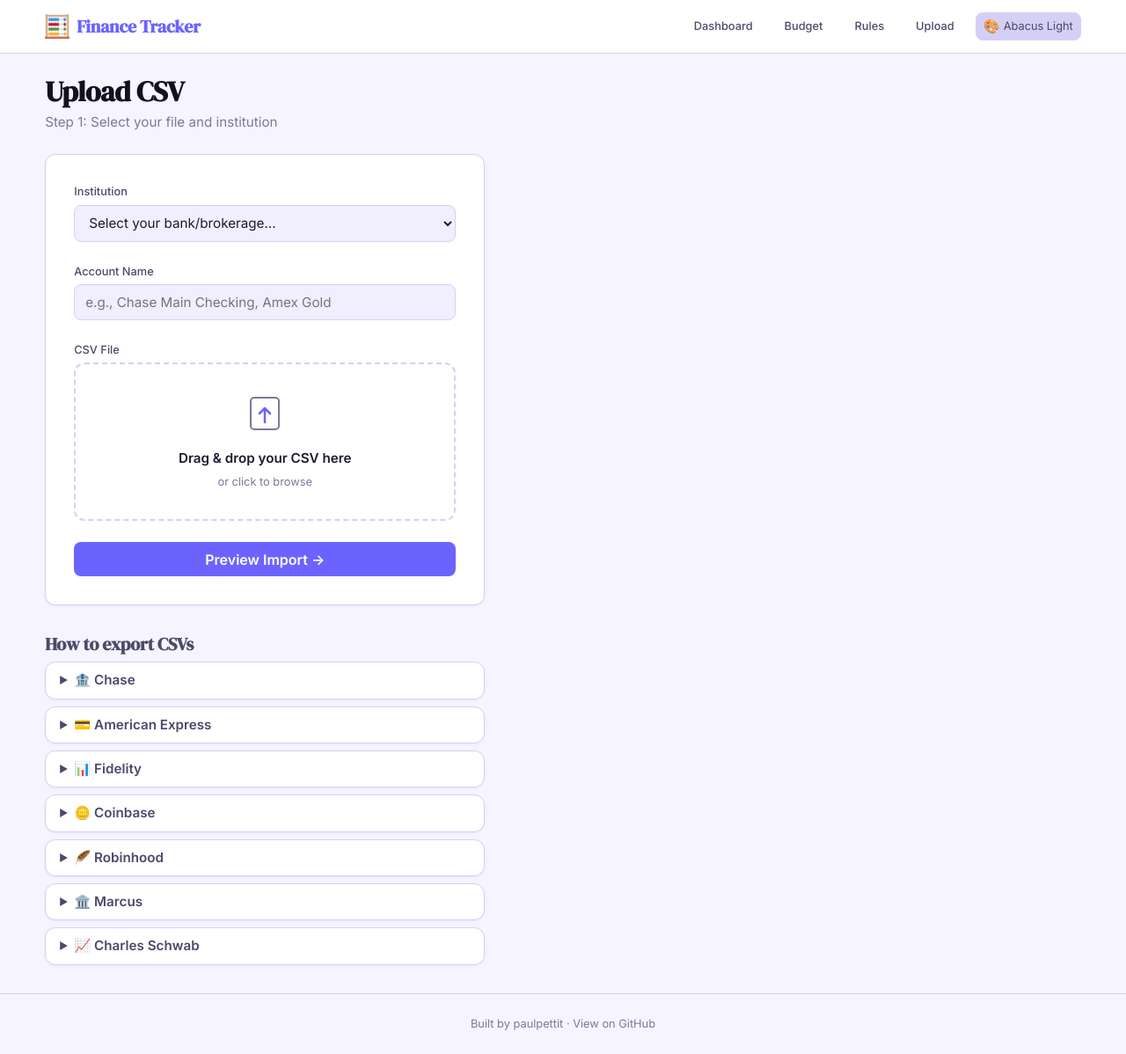
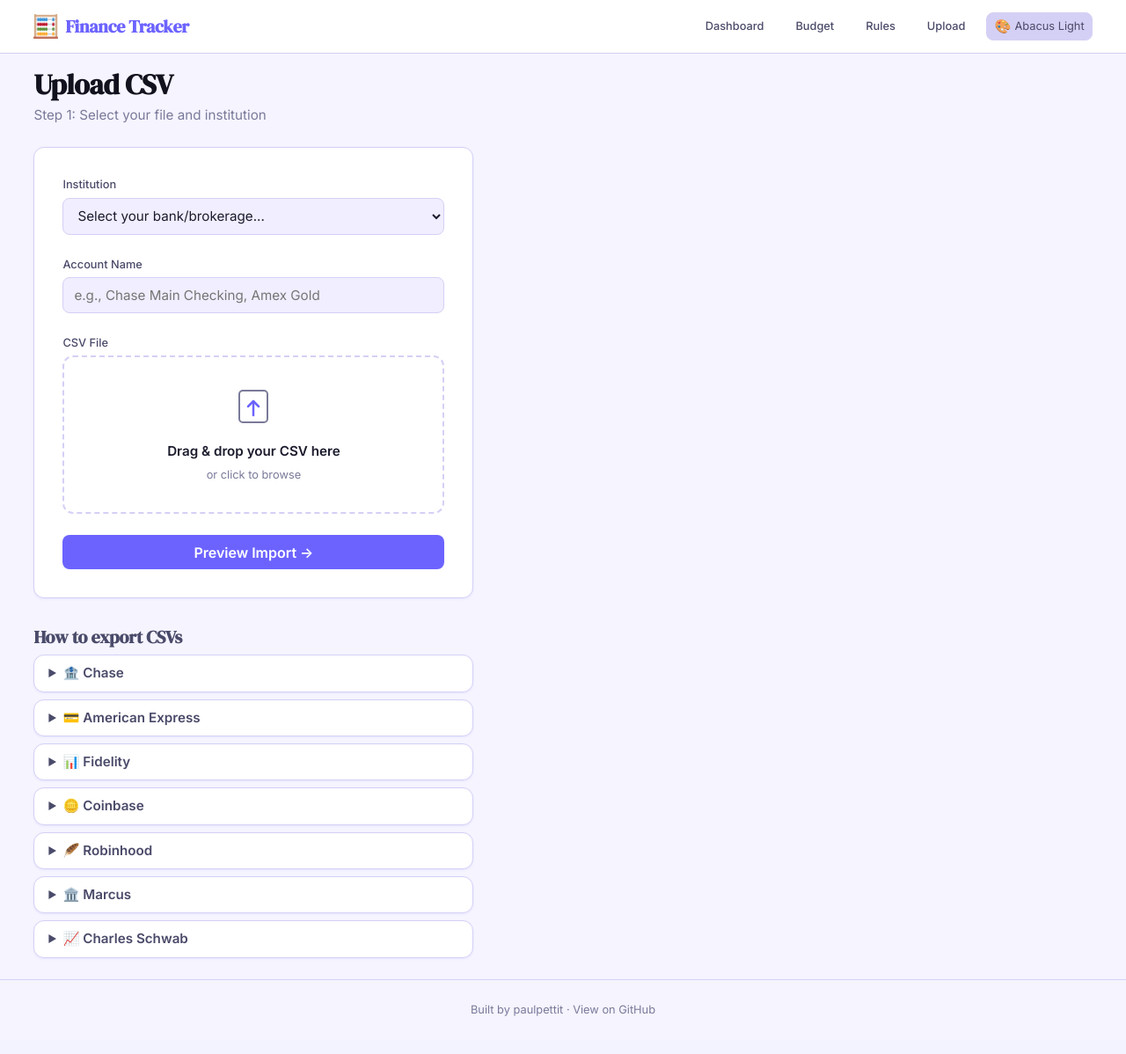
Before and after one commit to paulpettit/finance-tracker, a Flask app: page /upload in a window 1280 px wide. Shown: the whole page at 88% size. After the commit the page ends 1155 px from the top, so only its background shows below. Run offline with Flask 3, Linux system fonts and the light colour scheme; parts of the project's set-up code (start-up, migrations or seed data) failed here and were passed over; some libraries are stand-ins or nearby versions; some web fonts are replaced.

Commit message:
Fix layout: full-width container with clamp gutters, no max-width cap
Co-Authored-By: Claude Sonnet 4.6 <noreply@anthropic.com>

```diff
--- a/static/css/style.css
+++ b/static/css/style.css
@@ -111,7 +111,7 @@ td.spent,
 .navbar {
     background: var(--bg-nav);
     border-bottom: var(--border-width) solid var(--border-main);
-    padding: var(--nav-padding-y) 4%;
+    padding: var(--nav-padding-y) clamp(1.5rem, 3vw, 3rem);
     display: flex;
     justify-content: space-between;
     align-items: center;
@@ -478,10 +478,10 @@ td.spent,
    LAYOUT
    ============================== */
 .container {
-    width: 92%;
-    max-width: var(--container-max);
-    margin: 0 auto;
-    padding: var(--space-lg) 0;
+    width: 100%;
+    max-width: none;
+    margin: 0;
+    padding: var(--space-md) clamp(1.5rem, 3vw, 3rem);
     flex: 1;
     position: relative;
     z-index: 2;
```
